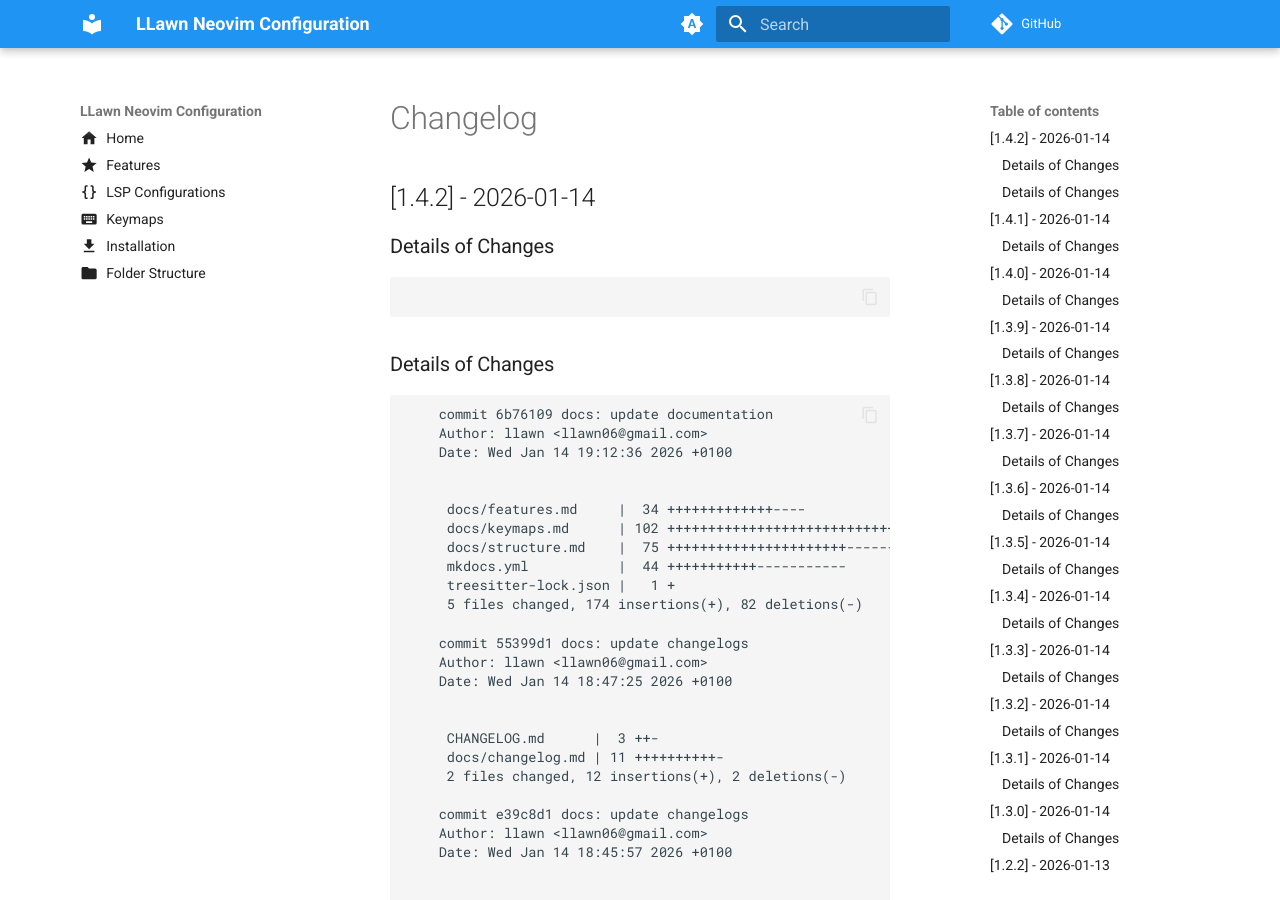
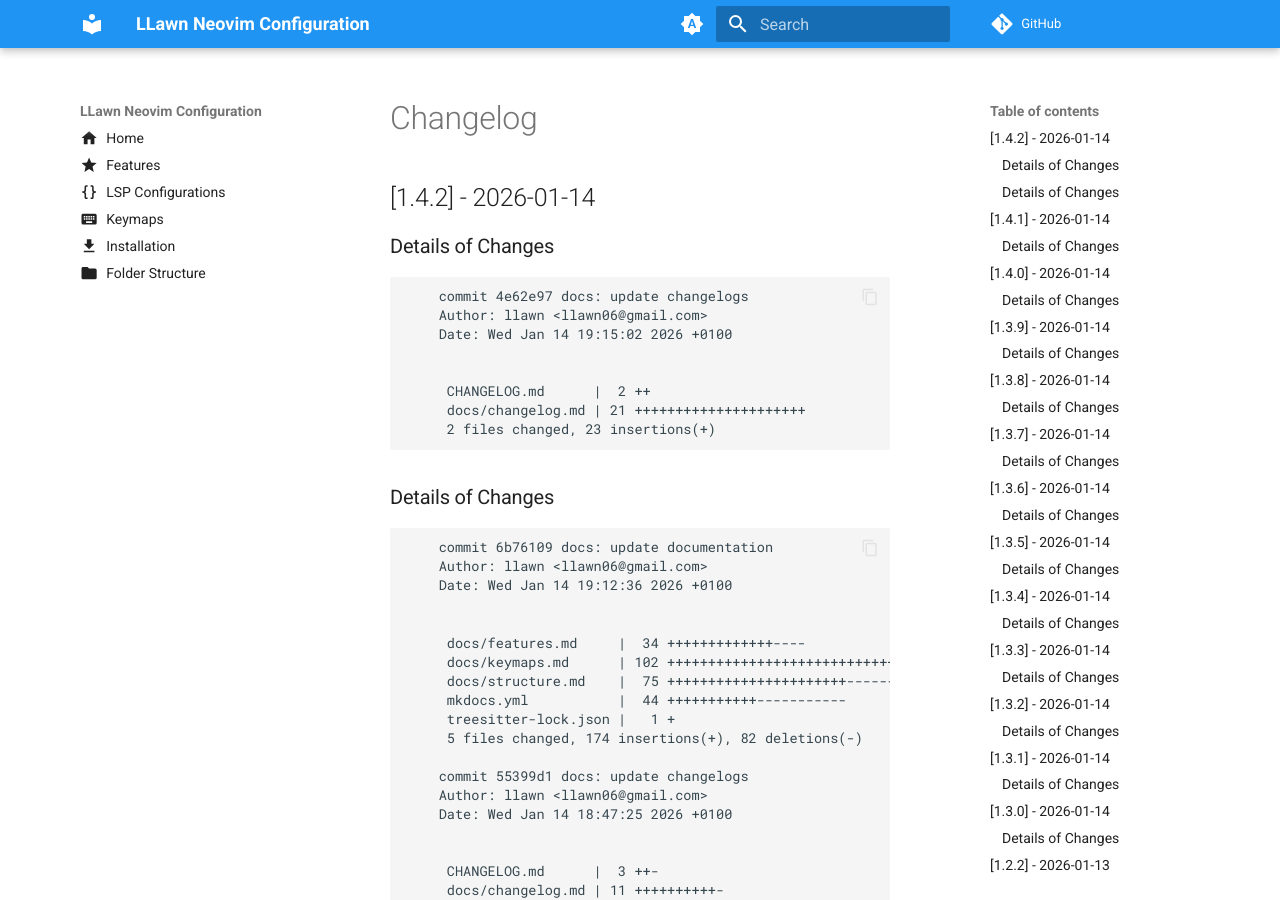
Before and after one commit to llawn/llawnvim, an MkDocs documentation site: the page built from docs/changelog.md, in a window 1280 px wide and 900 px high. Built offline with MkDocs 1.6.1 and Material for MkDocs 9.7.7, drawn with Linux system fonts in a browser that asks for light colours; comment, search, counter and statistics services are not loaded.

Commit message:
docs: update changelogs

````diff
--- a/docs/changelog.md
+++ b/docs/changelog.md
@@ -5,7 +5,14 @@
 ### Details of Changes
 
 ```
+    commit 4e62e97 docs: update changelogs
+    Author: llawn <llawn06@gmail.com>
+    Date: Wed Jan 14 19:15:02 2026 +0100
 
+
+     CHANGELOG.md      |  2 ++
+     docs/changelog.md | 21 +++++++++++++++++++++
+     2 files changed, 23 insertions(+)
 ```
 
 
````
Also changed, not shown: CHANGELOG.md (+2 -1 lines).
